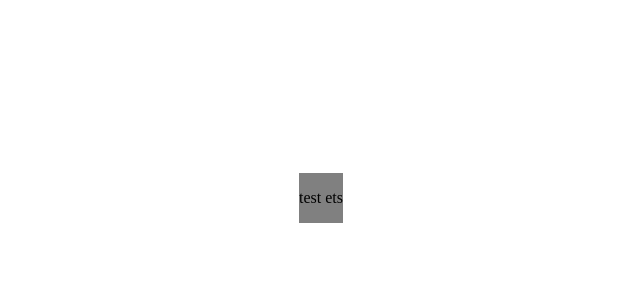
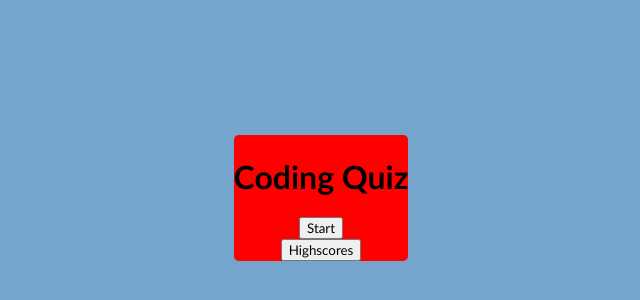
Before and after one commit to NickMiller02/Coding-Quiz, a plain HTML site: page index.html in a window 1280 px wide. Shown: the part 202-502 px from the top of the page, without its empty margins (319-959 px from the left). Drawn offline with Linux system fonts and the light colour scheme.

Commit message:
Creating main screen

```diff
--- a/assets/css/style.css
+++ b/assets/css/style.css
@@ -1,13 +1,15 @@
 *, *::before, *::after {
     box-sizing: border-box;
+    font-family: 'Gill Sans', 'Gill Sans MT', Calibri, 'Trebuchet MS', sans-serif;
 }
 
 :root {
-    purple: rgb(138, 21, 118);
-    blue: rgb(15, 87, 221);
-    red: rgb(155, 29, 29);
-    white: #ffff;
-    grey: rgb(97, 90, 90);
+   --purple: rgb(138, 21, 118);
+    --blue: rgb(15, 87, 221);
+    --lightblue: rgb(117, 165, 204);
+    --red: rgb(155, 29, 29);
+    --white: #ffff;
+   --grey: rgb(97, 90, 90);
 }
 
 body {
@@ -18,14 +20,50 @@ body {
     height: 100vh;
     justify-content: center;
     align-items: center;
-    background-color: white;
+    background-color: var(--lightblue);
 }
 
 .container {
     padding: 20;
     margin: 20;
+    width: auto;
     display: flex;
     justify-content: center;
     align-items: center;
     background-color: grey;
+    border-radius: 5px;
 }
+
+.flex-column {
+    display: flex;
+    flex-direction: column;
+}
+
+.flex-center {
+    justify-content: center;
+    align-items: center;
+}
+
+.text-center {
+    text-align: center;
+}
+
+.box {
+    padding: 40;
+    margin: 40;
+    width: 100;
+    display: flex;
+    justify-content: center;
+    align-items: center;
+    background-color: red;
+    border-radius: 5px;
+}
+
+.btn-box {
+    display: grid;
+    gap: 10px
+}
+
+.hidden {
+    display: none;
+}
--- a/index.html
+++ b/index.html
@@ -9,9 +9,25 @@
 </head>
 
 <body>
-    <div class="container">
-        <div>
-            <p>test ets</p>
+    <div class="container flex-column">
+
+        <div id="quesiton-box" class="hidden flex-column box">
+            <div id="question"><h1>Testing</h1></div>
+            <div id="answer-box" class="btn-box">
+                <button class="btn">Answer 1</button>
+                <button class="btn">Answer 2</button>
+                <button class="btn">Answer 3</button>
+                <button class="btn">Answer 4</button>
+            </div>
         </div>
+
+        <div class="start-scrn flex-column box">
+            <div id="start-msg" class="start-msg">
+                <h1>Coding Quiz</h1>
+            </div>
+            <button id="start-btn" class="start-btn btn">Start</button>
+            <button id="score-btn" class="score-btn btn">Highscores</button>
+        </div>
+
     </div>
 </body>
```
